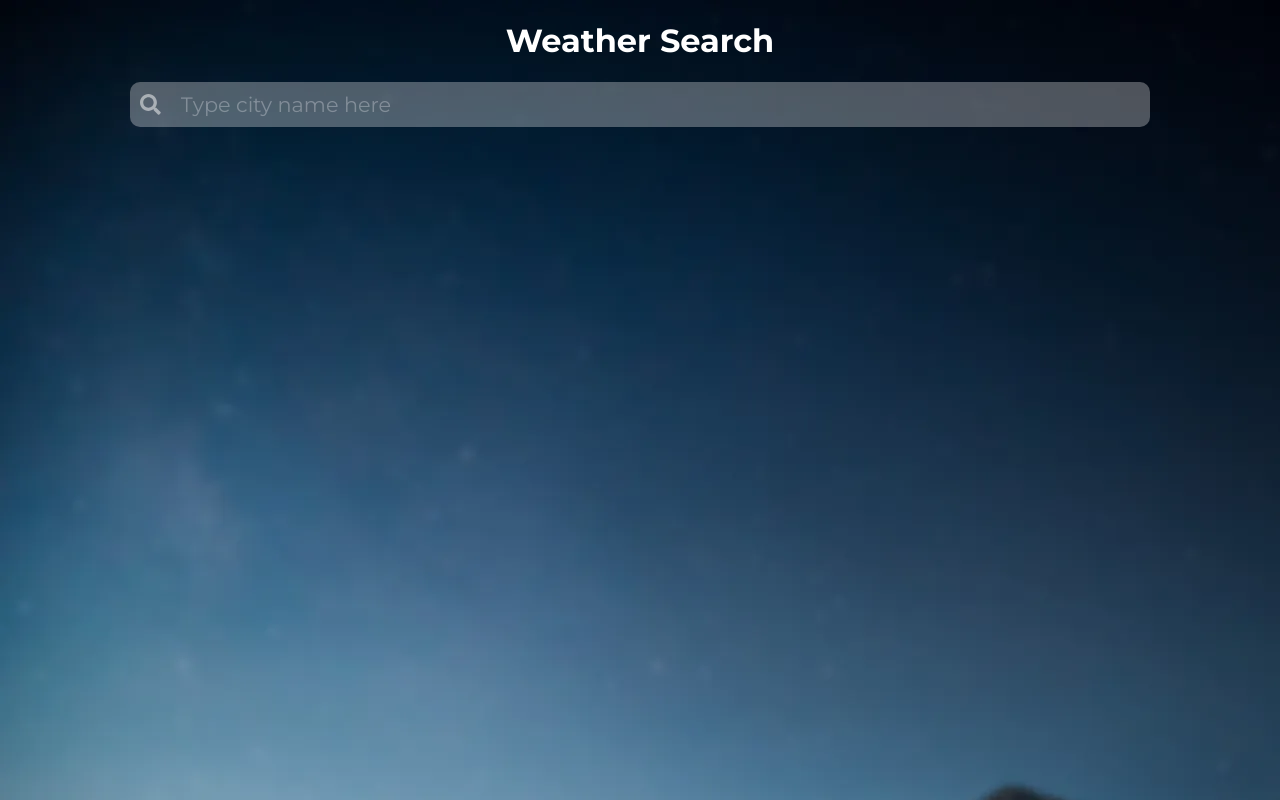
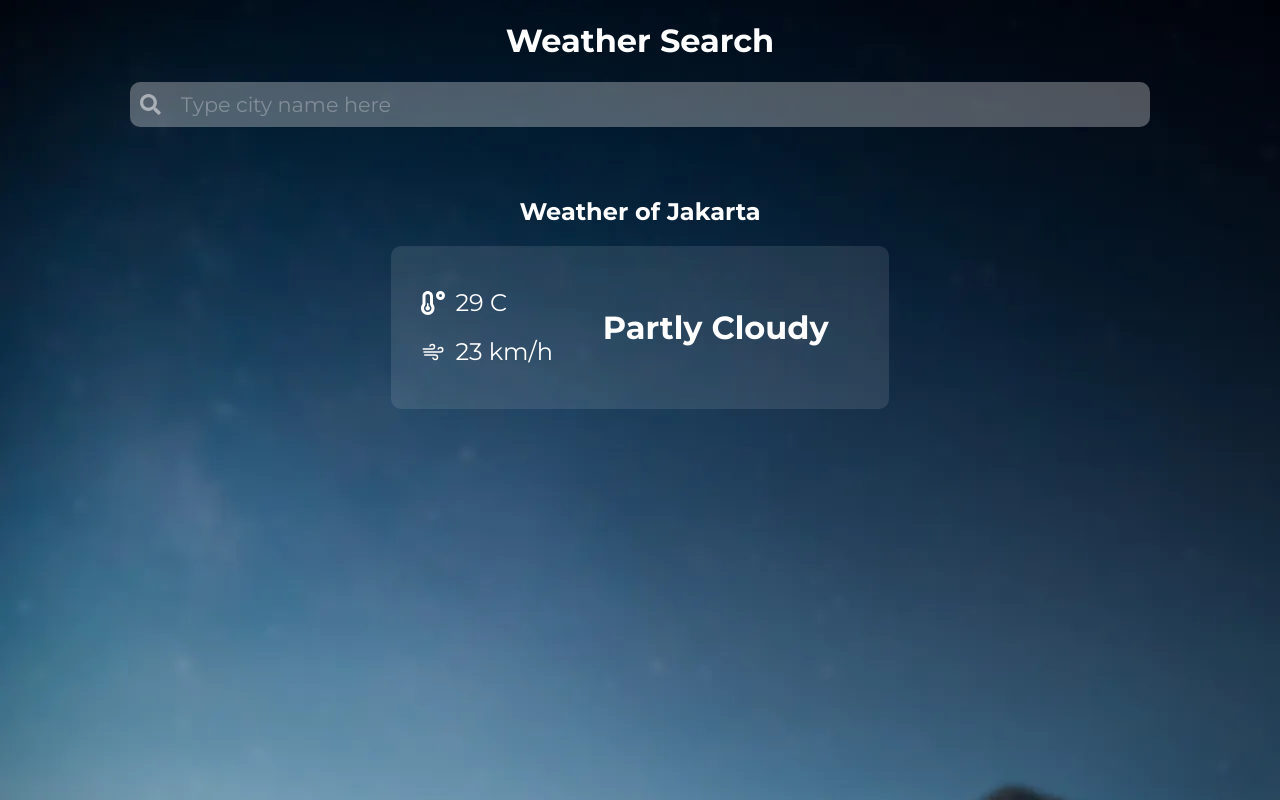
Before and after one commit to keanutaufan/pweb-tugas-4, a plain HTML site: page index.html in a window 1280 px wide. Drawn offline with Linux system fonts and the light colour scheme.

Commit message:
add weather info placeholder

```diff
--- a/index.html
+++ b/index.html
@@ -17,6 +17,27 @@
         <input class="search" type="text" placeholder="Type city name here" />
       </form>
     </div>
+
+    <section id="info">
+      <h2 id="city-name">Weather of Jakarta</h2>
+      <div class="weather-info">
+        <div class="weather-numbers">
+          <div class="number-container">
+            <div class="weather-icon-container">
+              <svg stroke="currentColor" fill="currentColor" stroke-width="0" viewBox="0 0 512 512" height="1em" width="1em" xmlns="http://www.w3.org/2000/svg"><path d="M448 96a32 32 0 1 0 -64 0 32 32 0 1 0 64 0zM320 96a96 96 0 1 1 192 0A96 96 0 1 1 320 96zM144 64c-26.5 0-48 21.5-48 48V276.5c0 17.3-7.1 31.9-15.3 42.5C70.2 332.6 64 349.5 64 368c0 44.2 35.8 80 80 80s80-35.8 80-80c0-18.5-6.2-35.4-16.7-48.9c-8.2-10.6-15.3-25.2-15.3-42.5V112c0-26.5-21.5-48-48-48zM32 112C32 50.2 82.1 0 144 0s112 50.1 112 112V276.5c0 .1 .1 .3 .2 .6c.2 .6 .8 1.6 1.7 2.8c18.9 24.4 30.1 55 30.1 88.1c0 79.5-64.5 144-144 144S0 447.5 0 368c0-33.2 11.2-63.8 30.1-88.1c.9-1.2 1.5-2.2 1.7-2.8c.1-.3 .2-.5 .2-.6V112zM192 368c0 26.5-21.5 48-48 48s-48-21.5-48-48c0-20.9 13.4-38.7 32-45.3V272c0-8.8 7.2-16 16-16s16 7.2 16 16v50.7c18.6 6.6 32 24.4 32 45.3z"></path></svg>
+              <div id="temperature">29 C</div>
+            </div>
+            <div class="weather-icon-container">
+              <svg stroke="currentColor" fill="currentColor" stroke-width="0" viewBox="0 0 256 256" height="1em" width="1em" xmlns="http://www.w3.org/2000/svg"><path d="M184,184a32,32,0,0,1-32,32c-13.7,0-26.95-8.93-31.5-21.22a8,8,0,0,1,15-5.56C137.74,195.27,145,200,152,200a16,16,0,0,0,0-32H40a8,8,0,0,1,0-16H152A32,32,0,0,1,184,184Zm-64-80a32,32,0,0,0,0-64c-13.7,0-26.95,8.93-31.5,21.22a8,8,0,0,0,15,5.56C105.74,60.73,113,56,120,56a16,16,0,0,1,0,32H24a8,8,0,0,0,0,16Zm88-32c-13.7,0-26.95,8.93-31.5,21.22a8,8,0,0,0,15,5.56C193.74,92.73,201,88,208,88a16,16,0,0,1,0,32H32a8,8,0,0,0,0,16H208a32,32,0,0,0,0-64Z"></path></svg>
+              <div id="wind">23 km/h</div>
+            </div>
+          </div>
+        </div>
+        <p id="weather-description">Partly Cloudy</p>
+      </div>
+    </section>
+
+    <section id="notfound">City not found</section>
   </main>
 </body>
 </html>
--- a/style.css
+++ b/style.css
@@ -31,6 +31,7 @@ body {
   border-radius: 10px;
   padding: 5px 10px;
   gap: 10px;
+  margin-bottom: 50px;
 }
 
 .icon-container {
@@ -55,3 +56,51 @@ body {
   font-family: inherit;
   color: rgba(250, 250, 255, 0.3);
 }
+
+#info {
+  display: flex;
+  flex-direction: column;
+  align-items: center;
+}
+
+.weather-info {
+  display: flex;
+  align-items: center;
+  justify-content: center;
+  gap: 20px;
+  background: rgba(255, 255, 255, 0.1);
+  padding: 30px;
+  border-radius: 10px;
+}
+
+#weather-description {
+  font-size: 2rem;
+  padding: 0 30px;
+  font-weight: bold;
+}
+
+.weather-numbers {
+  display: flex;
+  flex-direction: column;
+}
+
+.number-container {
+  display: flex;
+  flex-direction: column;
+  gap: 20px;
+}
+
+.weather-icon-container {
+  display: flex;
+  align-items: center;
+  gap: 10px;
+  font-size: 1.5rem;
+}
+
+#notfound {
+  display: none;
+  font-size: 1.4rem;
+  background: rgba(255, 255, 255, 0.1);
+  border-radius: 10px;
+  padding: 10px 100px;
+}
```
